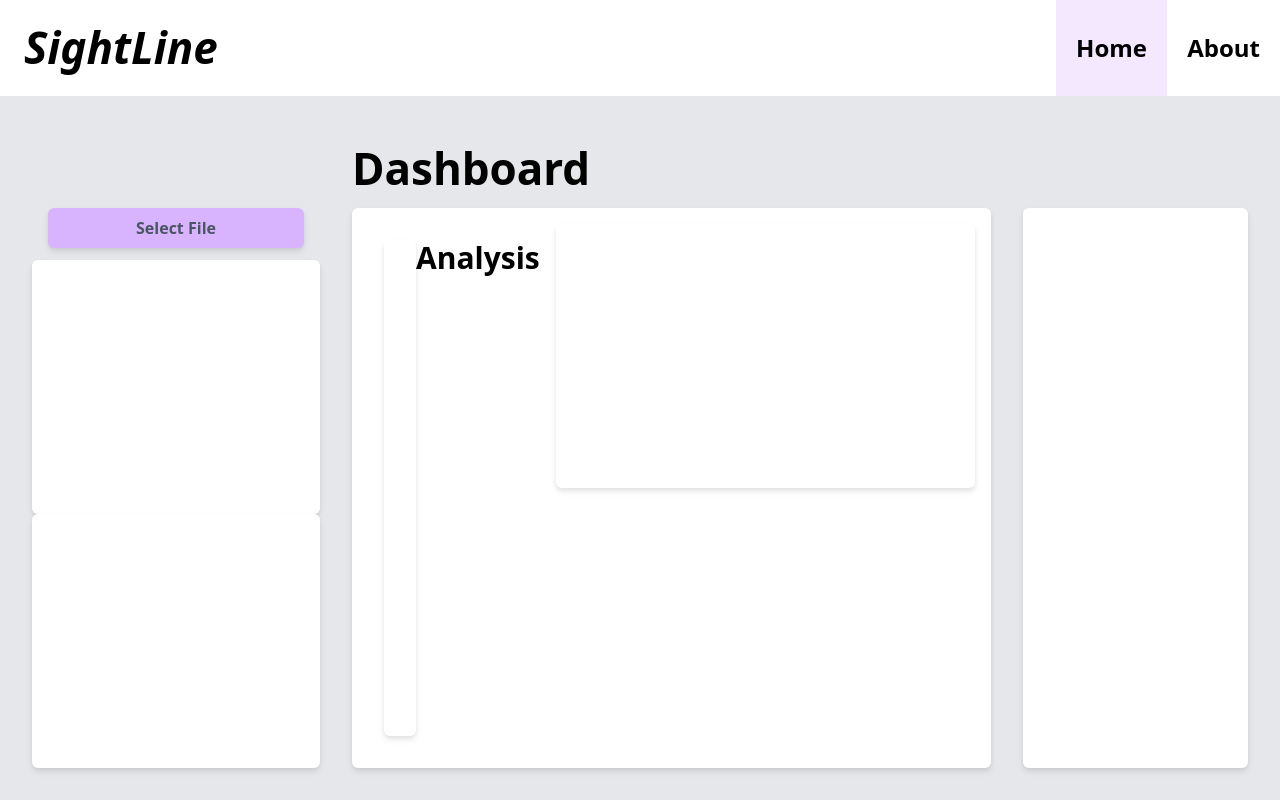
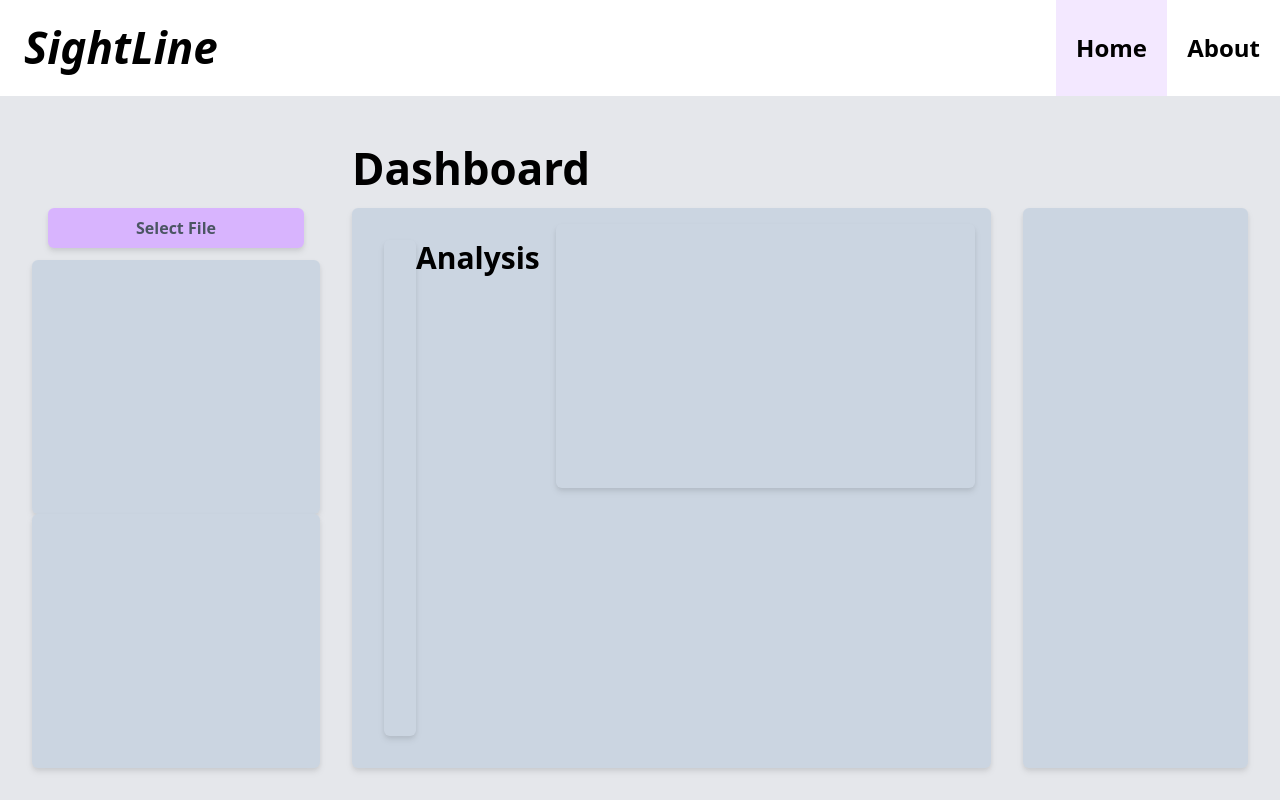
Before and after one commit to Geeknerd1337/SightLine, a Next.js app in the folder Frontend/inclusive-play/: page / in a window 1280 px wide. Built offline with nearby package versions, Linux system fonts and the light colour scheme.

Commit message:
card re-refactor

```diff
--- a/Frontend/inclusive-play/src/components/RoundedCard.tsx
+++ b/Frontend/inclusive-play/src/components/RoundedCard.tsx
@@ -3,14 +3,21 @@
 import { ReactNode } from "react"
 
 interface CardProps {
-  children?: ReactNode
-  className?: string
+	children?: ReactNode
+	className?: string
+	flex?: boolean
 }
 
+// convenience card
 export default function RoundedCard(props: CardProps) {
-  return (
-    <div className={`${props.className || ''} rounded-md p-4 drop-shadow-md bg-white`}>
-    {props.children}
-    </div>
-  )
+	// internal functions
+	let constructClassName = () => {
+		let className = "rounded-md p-4 drop-shadow-md bg-slate-300"
+		if (props.className) className += " " + props.className
+		if (props.flex) className += " flex flex-auto flex-col"
+		return className
+	}
+
+	// * primary return
+	return <div className={constructClassName()}>{props.children}</div>
 }
--- a/Frontend/inclusive-play/src/views/HomeView.tsx
+++ b/Frontend/inclusive-play/src/views/HomeView.tsx
@@ -52,11 +52,7 @@ export default function HomeView() {
 		)
 	}
 	const renderRightColumn = () => {
-		return (
-			<>
-				<RoundedCard className="flex flex-auto"/>
-			</>
-		)
+		return <RoundedCard flex />
 	}
 
 	// * primary render
```
